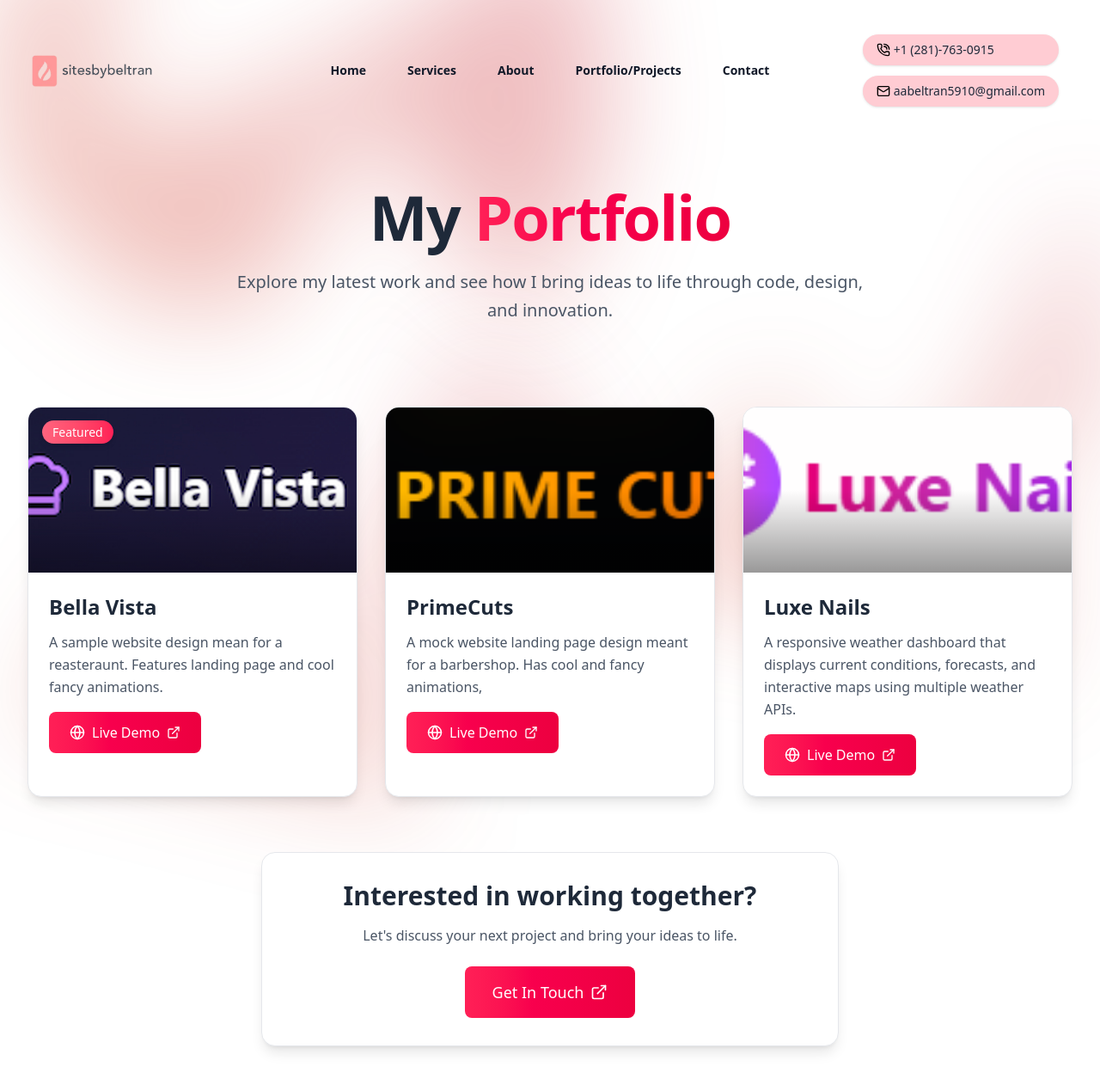
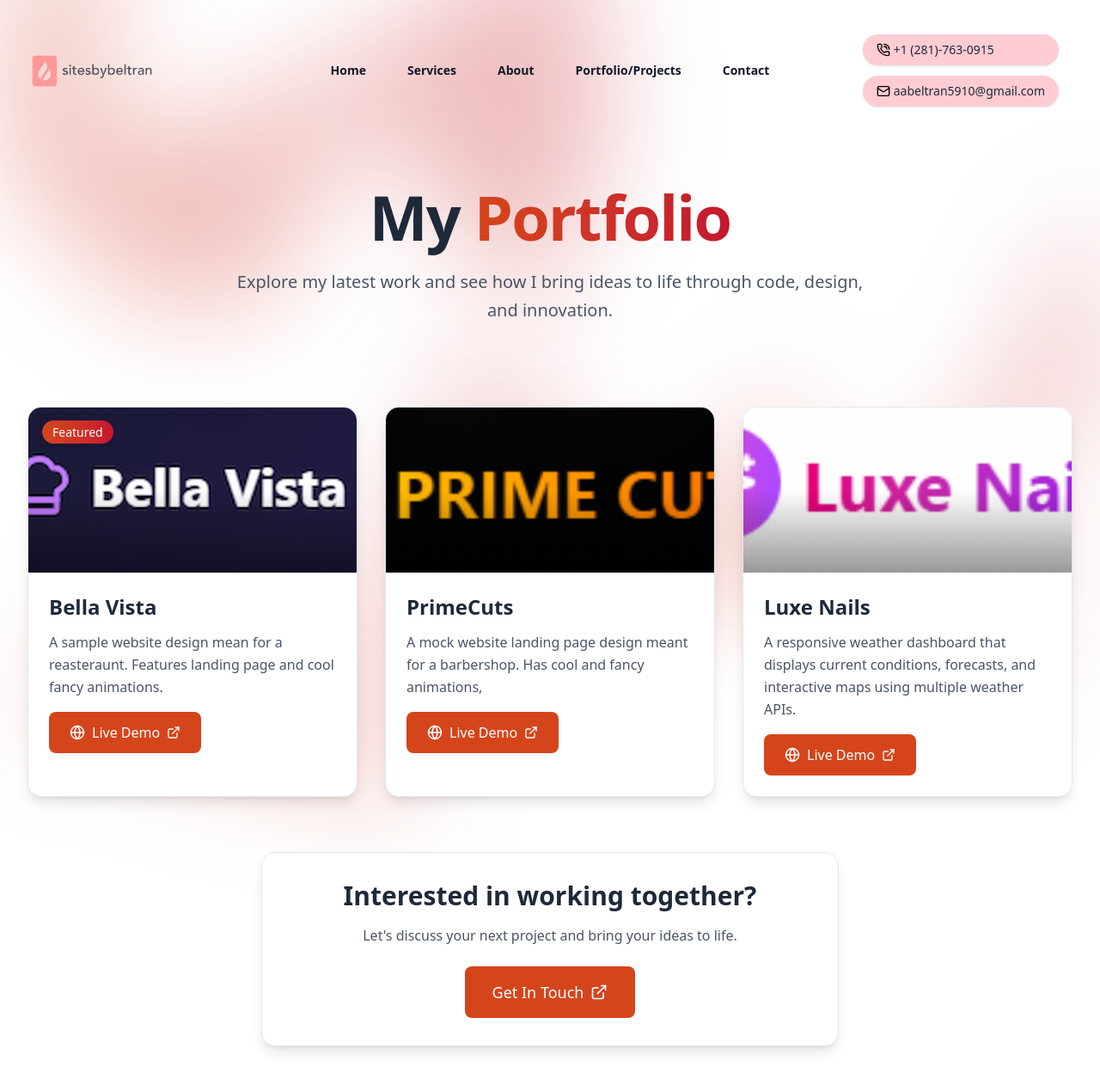
Before and after one commit to abeltran09/SitesByBeltran, a React (Vite) app in the folder sitesbybeltran/: page /portfolio in a window 1280 px wide. Shown: the top 1262 px of the page at 86% size. Built offline with nearby package versions, Linux system fonts and the light colour scheme.

Commit message:
edits to portfolio page

```diff
--- a/sitesbybeltran/src/components/contact-info.jsx
+++ b/sitesbybeltran/src/components/contact-info.jsx
@@ -3,7 +3,7 @@
 
 export default function ContactInfo() {
   return (
-    <div className="grid grid gap-3 p-4 justify-center">
+    <div className="grid grid-cols-1 gap-3 p-4 justify-center">
       {/* Phone Bubble */}
       <div className="flex items-center gap-1 bg-rose-200 hover:bg-rose-100 transition-colors duration-200 rounded-full px-4 py-2 shadow-sm">
         <PhoneCall className="w-4 h-4" />
--- a/sitesbybeltran/src/index.css
+++ b/sitesbybeltran/src/index.css
@@ -1 +1,6 @@
 @import "tailwindcss";
+
+@theme {
+    --breakpoint-mobile: 450px;
+    --breakpoint-tablet: 900px;
+}
--- a/sitesbybeltran/src/pages/portfolio.jsx
+++ b/sitesbybeltran/src/pages/portfolio.jsx
@@ -50,7 +50,7 @@
         <div className="relative max-w-7xl mx-auto px-4 sm:px-6 lg:px-8 py-24">
           <div className="text-center">
             <h1 className="text-5xl md:text-7xl font-bold mb-6 text-gray-800 tracking-tight">
-              My <span className="bg-gradient-to-r bg-gradient-to-r from-rose-500 to-rose-600
+              My <span className="bg-gradient-to-r bg-gradient-to-r from-[#D5451B] to-[#C5172E]
                  bg-clip-text text-transparent">Portfolio</span>
             </h1>
             <p className="text-xl max-w-3xl mx-auto leading-relaxed text-gray-600">
@@ -62,13 +62,13 @@
 
       {/* Projects Grid */}
       <div className="max-w-7xl mx-auto px-4 sm:px-6 lg:px-8 pb-24">
-        <div className="grid grid-cols-1 lg:grid-cols-2 xl:grid-cols-3 gap-8">
+        <div className="grid mobile:grid-cols-1 sm:grid-cols-2 md:grid-cols-2 tablet:grid-cols-2 lg:grid-cols-2 xl:grid-cols-3 gap-8">
           {projects.map((project, index) => (
             <div
               key={project.id}
-              className={`group relative bg-white rounded-2xl overflow-hidden shadow-lg hover:shadow-xl transition-all duration-500 hover:scale-105 hover:shadow-rose-500/20 border border-gray-200 hover:border-rose-300 ${
-                project.featured ? 'lg:col-span-2 xl:col-span-1' : ''
-              }`}
+              className={`group relative bg-white rounded-2xl overflow-hidden shadow-lg hover:shadow-xl transition-all duration-500 hover:scale-105 hover:shadow-[#C5172E]/20 border border-gray-200 hover:border-rose-300 mobile:max-w-110 mobile:mx-auto ${
+                project.featured ? 'lg:col-span-2 xl:col-span-1' : ''}
+                `}
             >
               {/* Project Image */}
               <div className="relative h-48 overflow-hidden">
@@ -82,7 +82,7 @@
                 {/* Featured Badge */}
                 {project.featured && (
                   <div className="absolute top-4 left-4">
-                    <span className="bg-gradient-to-r from-rose-400 to-rose-500 text-white px-3 py-1 rounded-full text-sm font-medium shadow-md">
+                    <span className="bg-gradient-to-r from-[#D5451B] to-[#C5172E] text-white px-3 py-1 rounded-full text-sm font-medium shadow-md">
                       Featured
                     </span>
                   </div>
@@ -116,7 +116,7 @@
                     href={project.liveUrl}
                     target="_blank"
                     rel="noopener noreferrer"
-                    className="flex items-center gap-2 bg-gradient-to-r from-rose-500 to-rose-600 hover:from-rose-500 hover:to-rose-600 text-white px-6 py-3 rounded-lg transition-all duration-300 hover:shadow-lg hover:shadow-rose-500/25 group/btn"
+                    className="flex items-center gap-2 bg-gradient-to-r from-[#D5451B] to-[#C5172E] hover:from-[#C5172E] to-[#D5451B] text-white px-6 py-3 rounded-lg transition-all duration-300 hover:shadow-lg hover:shadow-rose-500/25 group/btn"
                   >
                     <Globe size={18} />
                     <span className="font-medium">Live Demo</span>
@@ -142,7 +142,7 @@
             </p>
             <a
               href="/contact"
-              className="inline-flex items-center gap-2 bg-gradient-to-r from-rose-500 to-rose-600 hover:from-rose-500 hover:to-rose-600 text-white px-8 py-4 rounded-lg transition-all duration-300 hover:shadow-lg hover:shadow-rose-500/25 font-medium text-lg"
+              className="inline-flex items-center gap-2 bg-gradient-to-r from-[#D5451B] to-[#C5172E] hover:from-[#C5172E] to-[#D5451B] text-white px-8 py-4 rounded-lg transition-all duration-300 hover:shadow-lg hover:shadow-rose-500/25 font-medium text-lg"
             >
               Get In Touch
               <ExternalLink size={20} />
```
